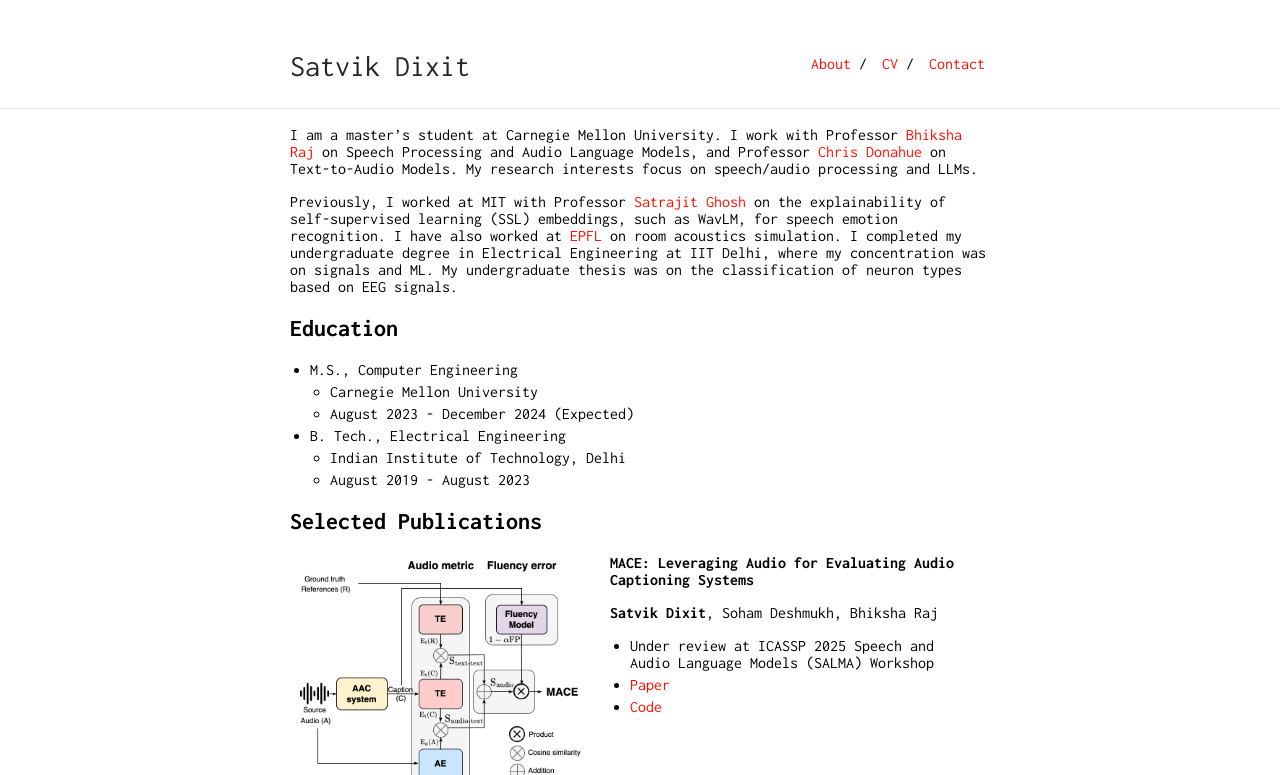
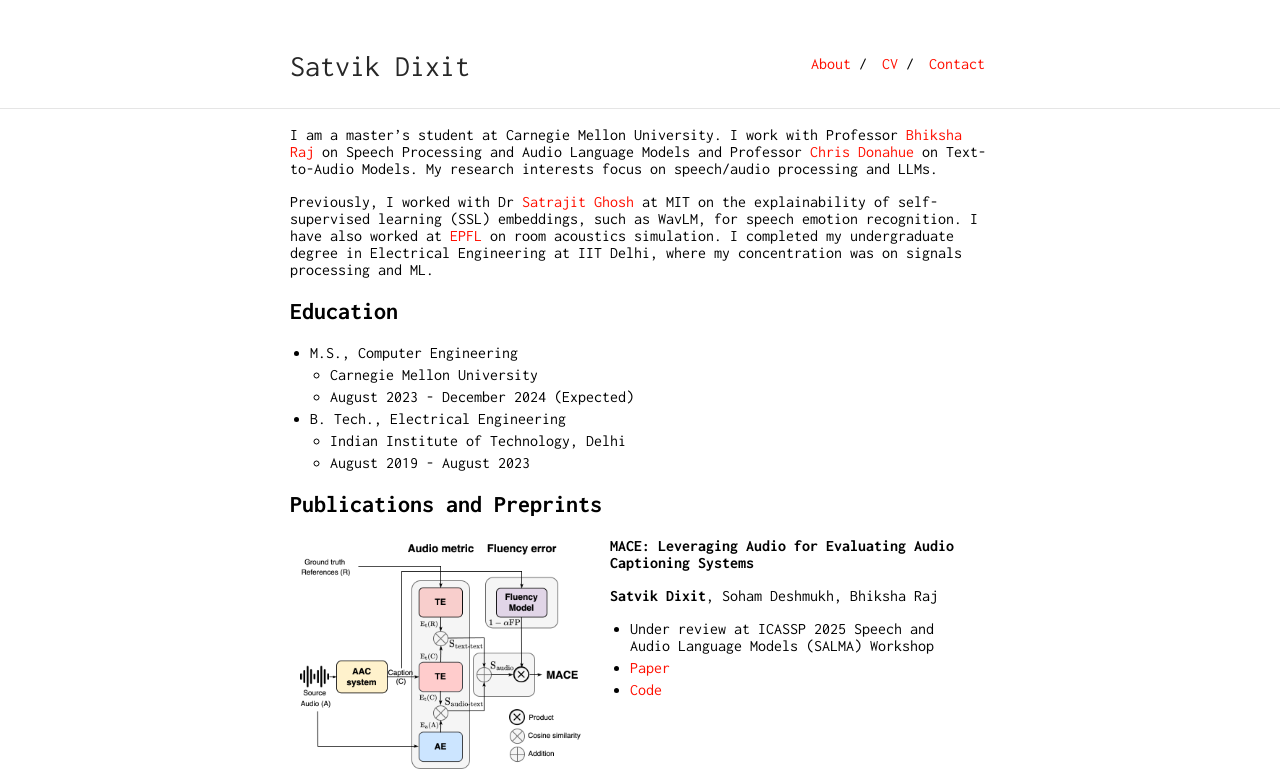
Before and after one commit to satvik-dixit/satvik-dixit.github.io, a Jekyll site: the page built from index.md, in a window 1280 px wide and 900 px high, cut to the strip 0-775 px from the top of the window. Built offline with Jekyll 4.4.1, drawn with Linux system fonts in a browser that asks for light colours.

Commit message:
Update index.md

```diff
--- a/index.md
+++ b/index.md
@@ -2,9 +2,9 @@
 layout: default
 ---
 
-I am a master's student at Carnegie Mellon University. I work with Professor [Bhiksha Raj](https://cmu-mlsp.github.io/team/bhiksha_raj) on Speech Processing and Audio Language Models, and Professor [Chris Donahue](https://chrisdonahue.com/) on Text-to-Audio Models. My research interests focus on speech/audio processing and LLMs.
+I am a master's student at Carnegie Mellon University. I work with Professor [Bhiksha Raj](https://cmu-mlsp.github.io/team/bhiksha_raj) on Speech Processing and Audio Language Models and Professor [Chris Donahue](https://chrisdonahue.com/) on Text-to-Audio Models. My research interests focus on speech/audio processing and LLMs.
 
-Previously, I worked at MIT with Professor [Satrajit Ghosh](https://sensein.group/) on the explainability of self-supervised learning (SSL) embeddings, such as WavLM, for speech emotion recognition. I have also worked at [EPFL](https://www.epfl.ch/labs/lcav/people/martin-vetterli/) on room acoustics simulation. I completed my undergraduate degree in Electrical Engineering at IIT Delhi, where my concentration was on signals and ML. My undergraduate thesis was on the classification of neuron types based on EEG signals.
+Previously, I worked with Dr [Satrajit Ghosh](https://sensein.group/) at MIT on the explainability of self-supervised learning (SSL) embeddings, such as WavLM, for speech emotion recognition. I have also worked at [EPFL](https://www.epfl.ch/labs/lcav/people/martin-vetterli/) on room acoustics simulation. I completed my undergraduate degree in Electrical Engineering at IIT Delhi, where my concentration was on signals processing and ML.
 
 ## Education
 
@@ -16,7 +16,7 @@ Previously, I worked at MIT with Professor [Satrajit Ghosh](https://sensein.grou
   - August 2019 - August 2023
 
 
-## Selected Publications
+## Publications and Preprints
 
 <div class="publication">
   <img src="/assets/img/paper_4.png" alt="MACE Preview" class="publication-image" style="width: 300px;">
```
